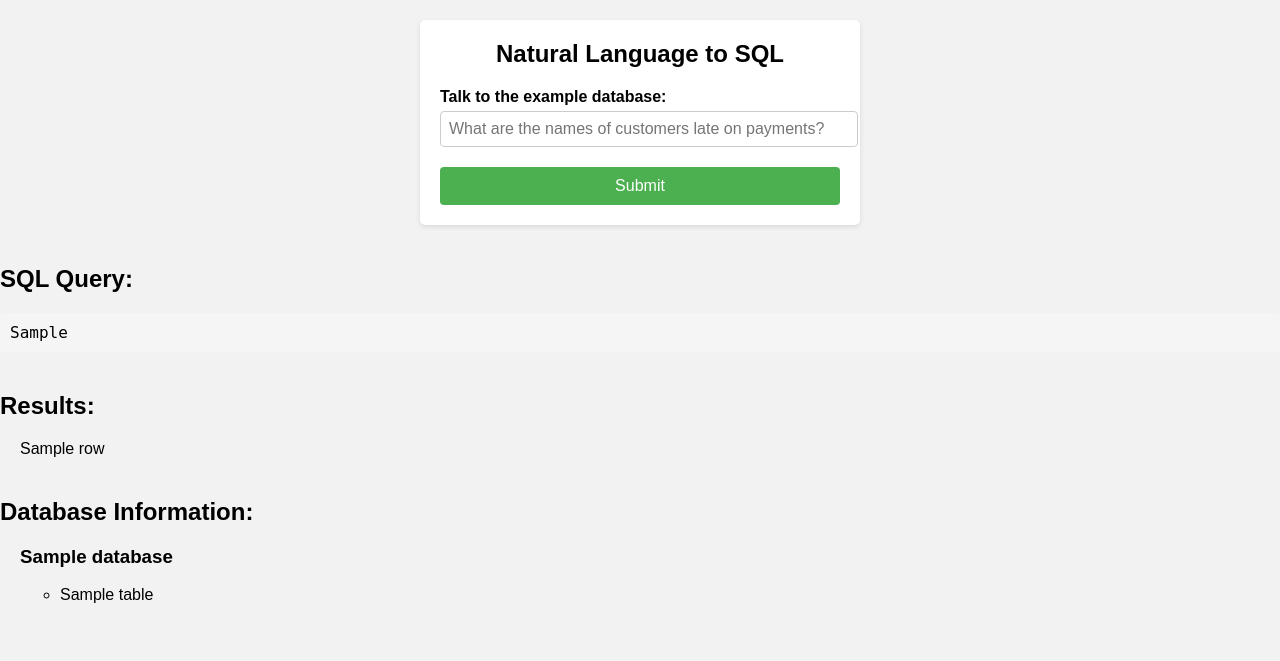
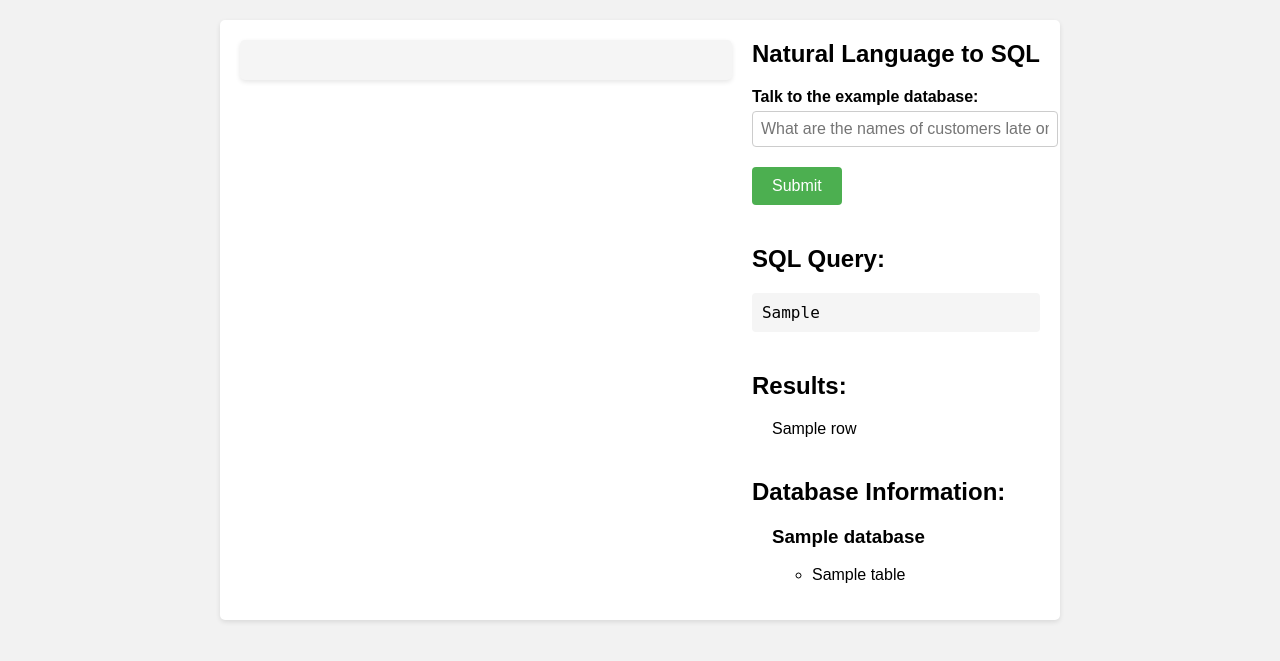
Before and after one commit to tylerwinn/SQL-GPT, a Flask app: template templates/index.html in a window 1280 px wide. Shown: the top 661 px of the page. Run offline with Flask 3, Linux system fonts and the light colour scheme; the template is opened without the code that fills it: most values are stand-ins (such as "Sample title", 1, 10 or a date in 2020); some libraries are stand-ins or nearby versions.

Commit message:
Added chat history to index.html, having issues with app.py

```diff
--- a/static/css/styles.css
+++ b/static/css/styles.css
@@ -5,8 +5,12 @@
     padding: 0;
 }
 
-.form {
-    max-width: 400px;
+.container {
+    display: flex;
+    justify-content: center;
+    align-items: flex-start;
+    gap: 20px;
+    max-width: 800px;
     margin: 20px auto;
     padding: 20px;
     background-color: #ffffff;
@@ -15,7 +19,7 @@
 }
 
 .form__title {
-    text-align: center;
+    text-align: left;
     font-size: 24px;
     margin-top: 0;
 }
@@ -41,8 +45,8 @@
 
 .form__submit {
     display: block;
-    width: 100%;
-    padding: 10px;
+    width: auto;
+    padding: 10px 20px;
     font-size: 16px;
     text-align: center;
     background-color: #4CAF50;
@@ -50,6 +54,7 @@
     border: none;
     border-radius: 4px;
     cursor: pointer;
+    margin-top: 10px;
 }
 
 .result__title {
@@ -73,3 +78,30 @@
 .result__list li {
     margin-bottom: 5px;
 }
+
+.chat-history {
+    background-color: #f5f5f5;
+    padding: 20px;
+    border-radius: 5px;
+    margin-bottom: 20px;
+    box-shadow: 0 2px 5px rgba(0, 0, 0, 0.1);
+    flex: 1;
+}
+
+.message {
+    margin-bottom: 10px;
+    padding: 10px;
+    border-radius: 5px;
+}
+
+.system {
+    background-color: #e0e0e0;
+}
+
+.user {
+    background-color: #dff2bf;
+}
+
+.assistant {
+    background-color: #cfe8f3;
+}
--- a/templates/index.html
+++ b/templates/index.html
@@ -6,6 +6,20 @@
     <link rel="stylesheet" href="{{ url_for('static', filename='css/styles.css') }}">
 </head>
 <body>
+    <div class="container">
+        <div class="chat-history">
+            {% for message in conversation %}
+                {% if message.role == 'system' %}
+                    <p class="message system">{{ message.content }}</p>
+                {% elif message.role == 'user' %}
+                    <p class="message user">{{ message.content }}</p>
+                {% elif message.role == 'assistant' %}
+                    <p class="message assistant">{{ message.content }}</p>
+                {% endif %}
+            {% endfor %}
+        </div>
+
+        <div class="main-interface">
             <form action="/" method="post" class="form">
                 <h2 class="form__title">Natural Language to SQL</h2>
                 <div class="form__group">
@@ -14,6 +28,7 @@
                 </div>
                 <input type="submit" value="Submit" class="form__submit">
             </form>
+
             {% if error_message %}
                 <h2 class="error__title">Error:</h2>
                 <p class="error__message">{{ error_message }}</p>
@@ -28,7 +43,6 @@
                 </ul>
             {% endif %}
 
-    <!-- Add a section to display database and table information -->
             <h2 class="result__title">Database Information:</h2>
             <ul class="result__list">
                 {% for database in databases %}
@@ -42,5 +56,7 @@
                     </li>
                 {% endfor %}
             </ul>
+        </div>
+    </div>
 </body>
 </html>
```
Lines whose indentation alone changed are shown as unchanged.
